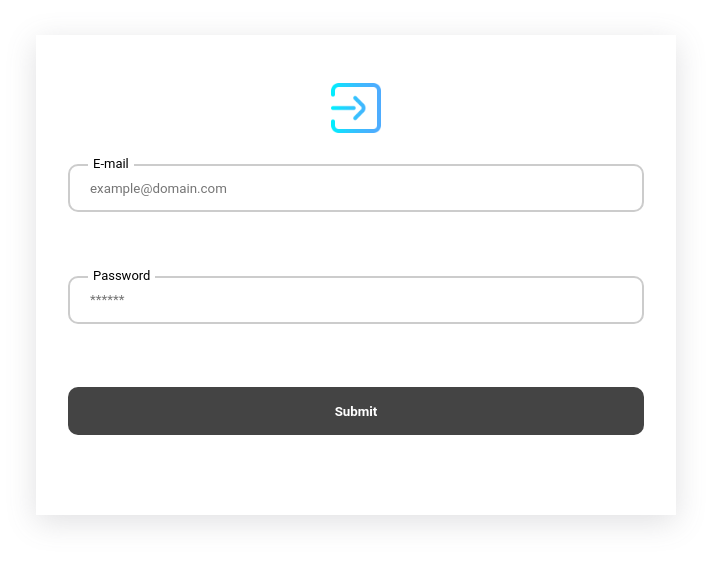
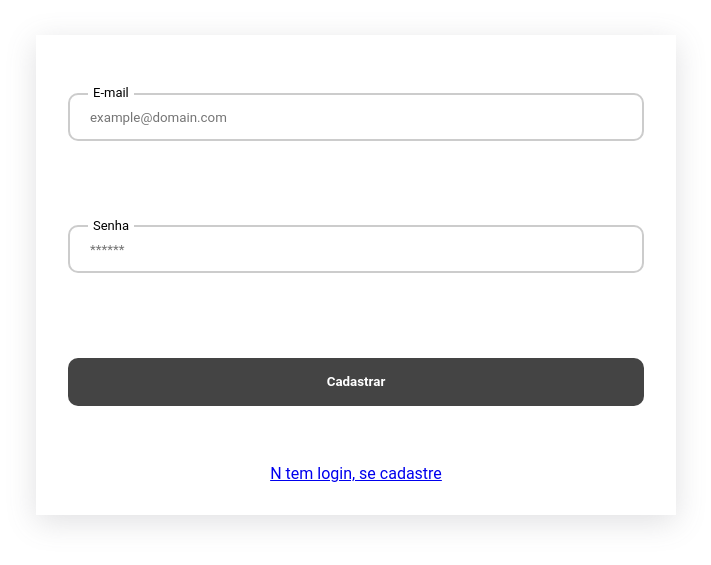
Before and after one commit to thiagodaSilvaP/login-app, a React (Vite) app: page / in a window 1280 px wide. Shown: the part 125-690 px from the top of the page, without its empty margins (284-995 px from the left). Built offline with nearby package versions, Linux system fonts and the light colour scheme.

Commit message:
usuarios inseridos manualemnte

```diff
--- a/src/compoennts/Input/index.jsx
+++ b/src/compoennts/Input/index.jsx
@@ -5,7 +5,7 @@ import React from "react";
 // };
 
 export const Input = React.forwardRef(
-  ({ onChange, onBlur, name, type, placeholder, id }, ref) => {
+  ({ onChange, onBlur, name, type, placeholder, id, value}, ref) => {
     return (
       <input
         name={name}
@@ -15,6 +15,7 @@ export const Input = React.forwardRef(
         type={type}
         placeholder={placeholder}
         id={id}
+        value={value}
       ></input>
     );
   }
--- a/src/pages/SignIn/index.jsx
+++ b/src/compoennts/SignIn/index.jsx
@@ -31,7 +31,7 @@ export const SignIn = () => {
     <Container onSubmit={handleSubmit(onSubmit)}>
       <ImageLogIn src={logInLogo} alt="LogIn Logo" />
       <InputContainer>
-        <label htmlFor="password">E-mail</label>
+        <label htmlFor="email">E-mail</label>
         <Input
           type="email"
           id="email"
--- a/src/pages/SignIn/style.js
+++ b/src/compoennts/SignIn/style.js
@@ -1,11 +1,8 @@
 import styled from "styled-components";
 
 export const Container = styled.form`
-  width: 50%;
-  height: 60%;
-  padding: 2rem;
-  background-color: #fff;
-  box-shadow: rgba(100, 100, 111, 0.2) 0px 7px 29px 0px;
+  width: 100%;
+  height: 100%;
   display: flex;
   justify-content: space-around;
   align-items: center;
--- /dev/null
+++ b/src/compoennts/SignUp/index.jsx
@@ -0,0 +1,54 @@
+import React, {useContext} from 'react';
+import { useForm } from "react-hook-form";
+
+import {UsersContext} from '../../contexts/UsersContext';
+import { Input } from "../Input/";
+
+import { InputContainer, Container, ButtonContainer } from "./style";
+
+export const SignUp = () => {
+  const { register, handleSubmit, getValues } = useForm();
+  const {users, setUsers} = useContext(UsersContext)
+
+  const onSubmit = data => {
+    registerUser()
+    console.log(users);
+  }
+  const registerUser = () => {
+      setUsers(prev => [...prev, {email: getValues('email'), password: getValues('password')}])
+  }
+  return (
+    <Container onSubmit={handleSubmit(onSubmit)}>
+      <InputContainer>
+        <label htmlFor="email">E-mail</label>
+        <Input
+          type="email"
+          id="email"
+          placeholder="example@domain.com"
+          {...register("email")}
+        />
+      </InputContainer>
+      <InputContainer>
+        <label htmlFor="password">Senha</label>
+        <Input
+          type="password"
+          id="password"
+          placeholder="******"
+          {...register("password")}
+        />
+      </InputContainer>
+      {/* <InputContainer>
+        <label htmlFor="confirm_password">Confirme sua Senha</label>
+        <Input
+          type="password"
+          id="confirm_password"
+          placeholder="******"
+          {...register("confirm_password")}
+        />
+      </InputContainer> */}
+      <ButtonContainer>
+        <Input type="submit" name="submit_register" value="Cadastrar" />
+      </ButtonContainer>
+    </Container>
+  );
+};
--- /dev/null
+++ b/src/compoennts/SignUp/style.js
@@ -0,0 +1,70 @@
+import styled from "styled-components";
+
+export const Container = styled.form`
+  width: 100%;
+  height: 100%;
+  display: flex;
+  justify-content: space-around;
+  align-items: center;
+  flex-direction: column;
+`;
+
+export const InputContainer = styled.div`
+  width: 100%;
+  margin-bottom: 2rem;
+  position: relative;
+
+  input {
+    display: block;
+    height: 3rem;
+    width: 100%;
+    padding: 20px;
+    border: 2px solid #ccc;
+    border-radius: 10px;
+    transition: all 0.2s ease;
+
+    &:focus {
+      height: 4rem;
+    }
+
+    &:-webkit-autofill,
+    &:-webkit-autofill:hover,
+    &:-webkit-autofill:focus,
+    &:-webkit-autofill:active {
+      -webkit-box-shadow: 0 0 0 30px white inset !important;
+    }
+  }
+  label {
+    position: absolute;
+    margin-left: 20px;
+    padding: 5px;
+    top: -0.8rem;
+    background-color: #fff;
+    font-size: small;
+  }
+
+  small {
+    font-size: small;
+    color: red;
+    padding: 0px 5px;
+    font-weight: bold;
+  }
+`;
+export const ButtonContainer = styled.div`
+  width: 100%;
+  margin-bottom: 2rem;
+
+  input {
+    height: 3rem;
+    width: 100%;
+    border-radius: 10px;
+    cursor: pointer;
+    background-color: #444;
+    color: #fff;
+    font-weight: bold;
+
+    &:hover {
+      background-color: #222;
+    }
+  }
+`;
--- /dev/null
+++ b/src/contexts/UsersContext/index.jsx
@@ -0,0 +1,15 @@
+import {createContext, useState} from 'react';
+
+export const UsersContext = createContext()
+
+export const UsersProvider = ({children}) => {
+    const [users, setUsers] = useState([
+        {email: 'thiago@gmail.com', password: '123456'},
+        {email: 'rafael@gmail.com', password: 'rafarafa'}
+    ]);
+    return (
+        <UsersContext.Provider value={{users, setUsers}}>
+            {children}
+        </UsersContext.Provider>
+    )
+}
--- /dev/null
+++ b/src/pages/Form/index.jsx
@@ -0,0 +1,14 @@
+import {SignIn} from '../../compoennts/SignIn/';
+import {SignUp} from '../../compoennts/SignUp/';
+
+import { Container } from "./style"
+
+export const Form = () => {
+    return (
+        <Container>
+            {/* <SignIn/> */}
+            <SignUp/>
+            <a href='#'>N tem login, se cadastre</a>
+        </Container>
+    )
+}
--- /dev/null
+++ b/src/pages/Form/style.js
@@ -0,0 +1,13 @@
+import styled from "styled-components";
+
+export const Container = styled.div`
+  width: 50%;
+  height: 60%;
+  padding: 2rem;
+  background-color: #fff;
+  box-shadow: rgba(100, 100, 111, 0.2) 0px 7px 29px 0px;
+  display: flex;
+  justify-content: space-around;
+  align-items: center;
+  flex-direction: column;
+`;
--- a/src/pages/index.jsx
+++ b/src/pages/index.jsx
@@ -1,11 +1,14 @@
-import { SignIn } from "./SignIn"
+import { Form } from "./Form/";
+import { UsersProvider } from "../contexts/UsersContext";
 
-import {Container} from './style';
+import { Container } from "./style";
 
 export const App = () => {
-    return (
-        <Container>
-        <SignIn/>
-        </Container>
-    )
-}
+  return (
+    <Container>
+      <UsersProvider>
+        <Form />
+      </UsersProvider>
+    </Container>
+  );
+};
```
